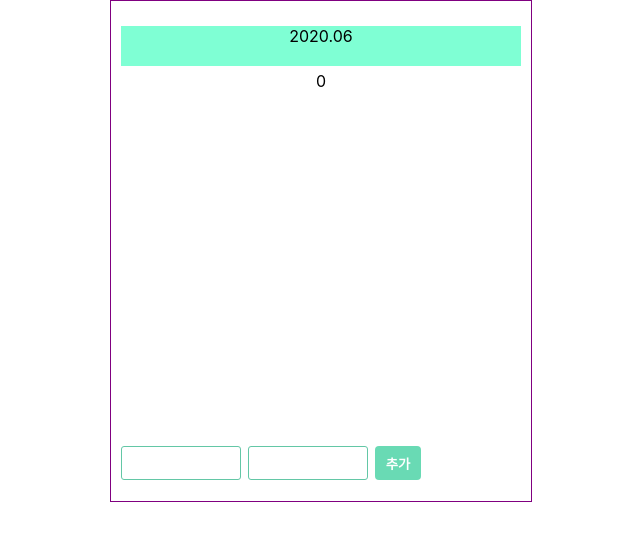
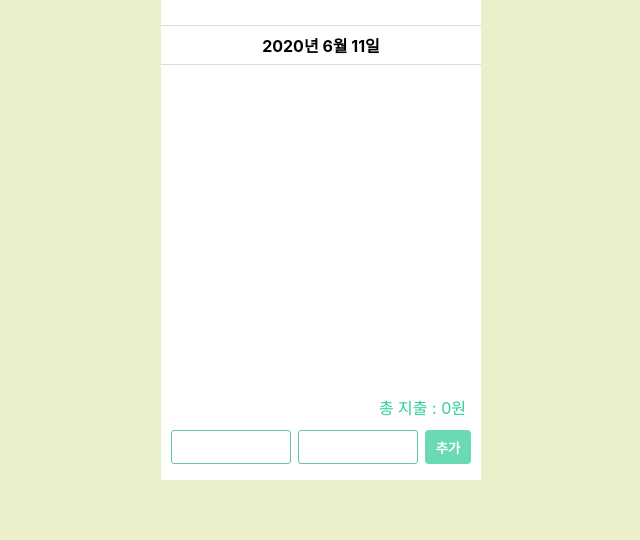
Before and after one commit to sarah1446/money-book, a React (Create React App) app: page / in a window 1280 px wide. Shown: the top 540 px of the page, without its empty margins (319-959 px from the left). Built offline with nearby package versions, Linux system fonts and the light colour scheme.

Commit message:
스타일추가, 에러 수정중

```diff
--- a/src/App.css
+++ b/src/App.css
@@ -1,65 +1,126 @@
 *{
   margin: 0;
   padding:0;
+  box-sizing: border-box;
+}
+body{
+  background-color:#ebefcb;
+
 }
 .App {
   position: relative;
-  text-align: center;
-  border: 1px solid purple;
-     width: 300px;
-     width: 400px;
-    height: 450px;
+  /* text-align: center; */
+     width: 320px;
+    height: 480px;
     margin: 0 auto;
-    padding: 25px 10px;
+    padding-top: 25px ;
+    background-color:#fff;
 }
 .App .date{
-  background-color: aquamarine;
+ border-top: 1px solid #ddd;
+    border-bottom: 1px solid #ddd;
     height: 40px;
-    margin-bottom: 5px;
+    line-height: 40px;
+    text-align: center;
+    /* margin-bottom: 5px; */
+    font-weight: bold;
 }
 li{
   list-style: none
 }
-
+.money-list-wrap {
+  height: 320px;
+  overflow-y: auto;
+}
 .list-wrap{
   overflow: hidden;
-  width: 280px;
-  width: 100%;
+  width: 275px;
+  float: left;
+  padding: 10px 0;
 }
 .list-wrap li{
   width:35%;
   float: left;
-  min-width:50px;
+  /* min-width:50px;
       min-width: 66px;
-      height:25px;
+      height:25px; */
+}
+.list-wrap li:not(.time){
+
+
 }
 .list-wrap li.time{
-  width:20%;
-  width:30%;
+     width: 55px;
+     color: #757575;
 }
 .list-wrap li.cont{
-  /* width:40%; */
-  background-color:yellow;
+   width: 115px;
+  text-align: left;
+  color: #444;
+    font-weight: bold;
+     padding: 0 8px;
+  /* background-color:yellow; */
 }
 .list-wrap li.price{
-  /* width: 40%; */
-  background-color:aquamarine;
+   width: 95px;
+  text-align: right;
+  color: #31ce92;
+    font-weight: 500;
+  /* background-color:aquamarine; */
 }
 
 .money-list{
-  /* width: 270px; */
-  margin: 0 auto;
+  /* height: 40px;
+  line-height: 40px; */
+  margin: 0 10px;
+      padding: 0 5px;
+  border-bottom: 1px solid #eee;
+  overflow: hidden;
 }
 .money-list .delete{
-  width: 20px;
+  float: right;
+  padding-top: 10px;
 }
+.money-list .delete span{
+     width: 15px;
+    height: 15px;
+    line-height: 12px;
+    background-color: #eee;
+    border-radius: 50%;
+    text-align: center;
+    display: inline-block;
+    color: #31ce92;
+    vertical-align: 2px;
+}
+.money-list input{
+  height: 30px;
+  margin-right: 7px;
+   border: 1px solid #63c7a6;
+  border-radius: 3px;
+  outline: none;
+  padding: 0 8px;
+  vertical-align: 2px;
+}
+.money-list input.modi-cont {
+  width: 100px;
+}
+.money-list input.modi-price {
+   width: 90px;
+}
+
+
+
+
 .add-bar{
   position: absolute;
-  bottom: 25px;
+  bottom: 20px;
   height: 30px;
+  width: 300px;
+  left: 50%;
+  margin-left: -150px;
 }
 
-.add-bar input[type="text"]{
+.add-bar input[type="text"], .add-bar input[type="number"] {
   height: 34px;
   width: 120px;
   margin-right: 7px;
@@ -81,3 +142,18 @@ li{
     font-weight: bold;
     outline: none;
 }
+
+.total-price {
+  text-align: right;
+  color: #31ce92;
+  margin: 0 10px;
+  padding: 5px;
+}
+.bottom{
+  position: absolute;
+  height: 90px;
+  bottom: 0;
+  left: 0;
+  right: 0;
+  /* border: 1px solid red; */
+}
--- a/src/App.js
+++ b/src/App.js
@@ -3,33 +3,30 @@ import './App.css';
 import AddBar from './components/AddBar';
 import MoneyListWrap from './components/MoneyListWrap';
 import TotalPrice from './components/TotalPrice';
+import Today from './components/Today';
 import { v4 as uuidv4 } from "uuid";
 
 class App extends React.Component {
   constructor(props) {
     super(props);
     this.state = {
-      moneyList: [
-        // {
-        //   content: "",
-        //   price: "",
-        //   time: "",
-        //   id: uuidv4()
-        // }
-      ],
+      moneyList: [],
       totalPrice: 0
     }
   }
 
   addMoneyList = (text, price) => {
-    const t = new Date();
+    const time = new Date();
+    let hours = time.getHours();
+    let mins = time.getMinutes();
     this.setState({
       moneyList: [
         ...this.state.moneyList,
         {
           content: text,
-          price: Number(price),
-          time: t.toLocaleTimeString(),
+          price: Number(price).toLocaleString(),
+          // time: t.toLocaleTimeString(),
+          time: hours + ':' + mins,
           id: uuidv4()
         }
       ],
@@ -56,12 +53,16 @@ class App extends React.Component {
     let moneyList = this.state.moneyList.slice();
     for (var i = 0; i < moneyList.length; i++) {
       if (moneyList[i].id === list.id) {
-        moneyList[i].price = list.price;
+        // moneyList[i].price = list.price;
+        let changedPrice = Number(list.price).toLocaleString();
+        //console.log(typeof test); // number
+        moneyList[i].price = changedPrice;
       }
+      //price: Number(price).toLocaleString(),
     }
 
     let total = 0;
-    console.log('total ' + typeof total);
+    // console.log('total ' + typeof total);
     for (var i = 0; i < this.state.moneyList.length; i++) {
       total += Number(this.state.moneyList[i].price);
     }
@@ -81,33 +82,21 @@ class App extends React.Component {
     })
   }
 
-  totalPrice = (price) => {
-    //console.log(price);
-    // this.state.moneyList로 했을땐 안됐음. this.state.totalPrice로 접근했어야 함.
-    // const totalPrice = this.state.totalPrice;
-    // let total = 0;
-    // for (var i = 0; i < this.state.moneyList.length; i++) {
-    //   // total = this.state.moneyList[i].price;
-    //   console.log(this.state.moneyList[i].price);
-    // }
-    // this.setState({
-    //   // totalPrice: Number(price) + Number(totalPrice),
-    //   totalPrice: total
-    // })
-  }
-
   render() {
     return (
       <div className="App">
+        <Today></Today>
+
         <MoneyListWrap
           moneyList={this.state.moneyList}
           deleteList={this.deleteList}
           updatingMoneyList={this.updatingMoneyList}
           updatingMoneyList2={this.updatingMoneyList2}
         ></MoneyListWrap>
-        <TotalPrice totalPrice={this.state.totalPrice}></TotalPrice>
-        <AddBar totalPrice={this.totalPrice} addMoneyList={this.addMoneyList} moneyList={this.state.moneyList}></AddBar>
-
+        <div className="bottom">
+          <TotalPrice totalPrice={this.state.totalPrice}></TotalPrice>
+          <AddBar totalPrice={this.totalPrice} addMoneyList={this.addMoneyList} moneyList={this.state.moneyList}></AddBar>
+        </div>
       </div>
     )
   }
--- a/src/components/AddBar.js
+++ b/src/components/AddBar.js
@@ -36,7 +36,8 @@ class AddBar extends React.Component {
     return (
       <div className="add-bar">
         <input type="text" onChange={this.changeText} value={this.state.text} />
-        <input type="text" onChange={this.changePrice} value={this.state.price} />
+        <input type="number" onChange={this.changePrice} value={this.state.price} />
+
         <button onClick={this.sendList}>추가</button>
       </div>
     )
--- a/src/components/MoneyList.js
+++ b/src/components/MoneyList.js
@@ -59,9 +59,9 @@ class MoneyList extends React.Component {
 
   render() {
     const { content, price, time } = this.props.list;
+    // console.log('price ' + price);
     return (
       <div className="money-list">
-        <div className="delete" onClick={this.deleteList}>x</div>
         <ul className="list-wrap">
           <li className="time">{time}</li>
           <li className="cont" onDoubleClick={this.contentUpdatingOpen}>
@@ -70,17 +70,18 @@ class MoneyList extends React.Component {
               content
               :
               //수정모드
-              <input type="text" defaultValue={content} onKeyDown={this.contentUpdating} />
+              <input type="text" defaultValue={content} onKeyDown={this.contentUpdating} className="modi-cont" />
             }
           </li>
           <li className="price" onDoubleClick={this.priceUpdatingOpen}>
             {this.state.priceUpdatingMode === false ?
-              price
+              '-' + price + '원'
               :
-              <input type="text" defaultValue={price} onKeyDown={this.priceUpdating} />
+              <input type="number" defaultValue={price} onKeyDown={this.priceUpdating} className="modi-price" />
             }
           </li>
         </ul>
+        <div className="delete" onClick={this.deleteList}><span>-</span></div>
       </div>
     )
   }
--- a/src/components/MoneyListWrap.js
+++ b/src/components/MoneyListWrap.js
@@ -6,16 +6,14 @@ class MoneyListWrap extends React.Component {
   constructor(props) {
     super(props);
     this.state = {
-      // total: '0'
+      date: ''
     }
   }
-
 
   render() {
     // const _total = this.props.totalPrice
     return (
-      <div>
-        <div className="date">2020.06</div>
+      <div className="money-list-wrap">
         {
           this.props.moneyList.map((list, key) => {
             return (
@@ -30,7 +28,7 @@ class MoneyListWrap extends React.Component {
             )
           })
         }
-        <p>{this.props.totalPrice}</p>
+
       </div>
     )
   }
--- /dev/null
+++ b/src/components/Today.js
@@ -0,0 +1,32 @@
+import React from 'react';
+
+class Today extends React.Component {
+  constructor(props) {
+    super(props);
+    this.state = {
+      date: '',
+    }
+  }
+  componentDidMount() {
+    this.date();
+  }
+  date = () => {
+    let time = new Date();
+    let years = time.getFullYear();
+    let months = time.getMonth();
+    let days = time.getDate();
+    this.setState({
+      date: `${years}년 ${months + 1}월 ${days}일`,
+    })
+  }
+
+  render() {
+    return (
+      <div className="date">
+        <span>{this.state.date}</span>
+      </div>
+    )
+  }
+}
+
+export default Today;
--- a/src/components/TotalPrice.js
+++ b/src/components/TotalPrice.js
@@ -10,8 +10,8 @@ class TotalPrice extends React.Component {
 
   render() {
     return (
-      <div>
-        {this.props.totalPrice}
+      <div className="total-price">
+        총 지출 : {this.props.totalPrice}원
       </div>
     )
   }
```
